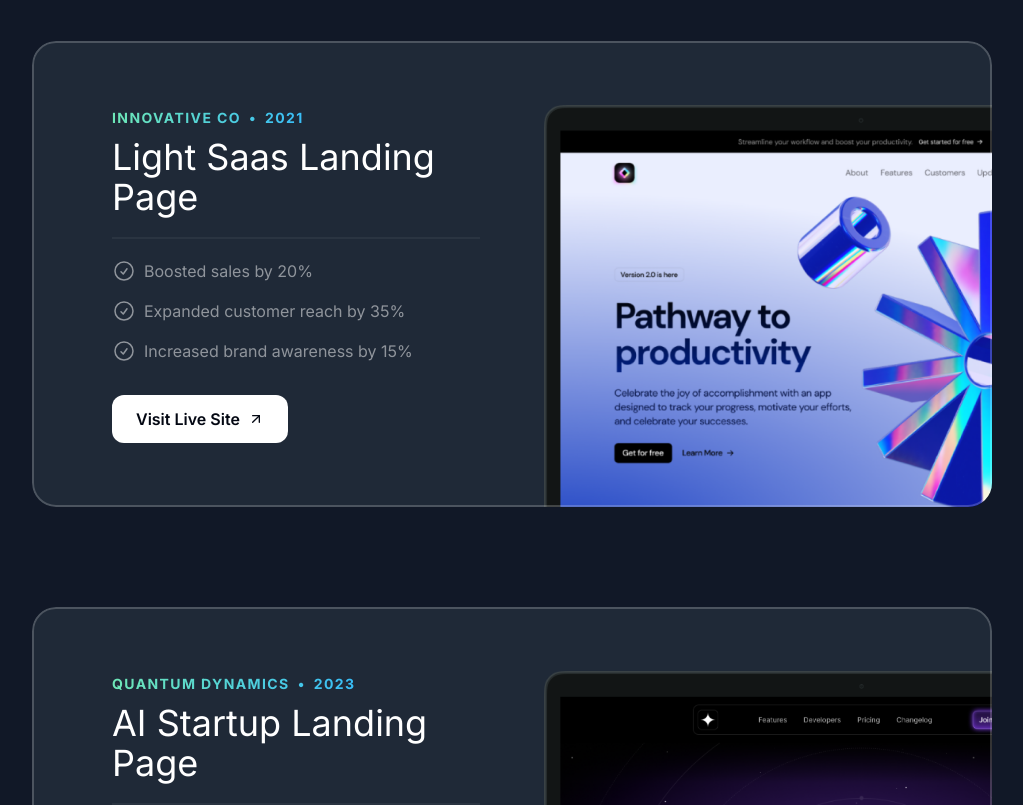
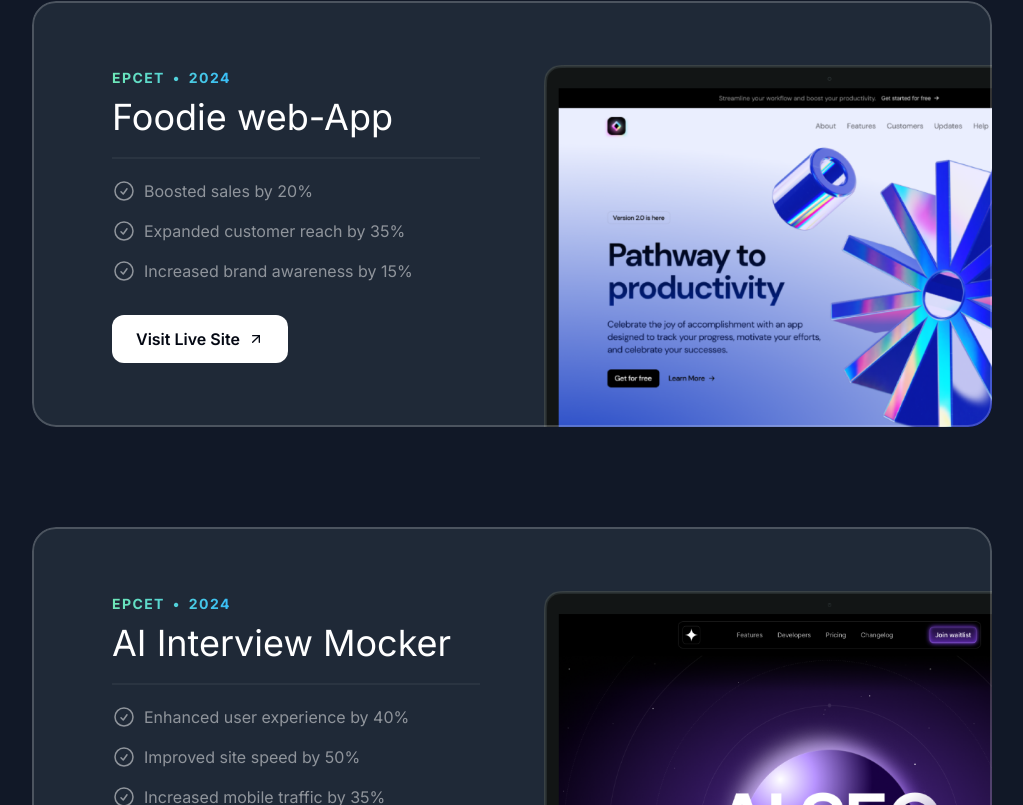
Before and after one commit to ShivaShankarReddy098/My_Portfolio_Using_NextJs, a Next.js app: page / in a window 1280 px wide. Shown: the part 1815-2620 px from the top of the page, without its empty margins (128-1151 px from the left). Built offline with nearby package versions, Linux system fonts and the light colour scheme; a web font is replaced by a local one.

Commit message:
Modified Pages

```diff
--- a/src/sections/About.tsx
+++ b/src/sections/About.tsx
@@ -9,8 +9,8 @@ import ReactIcon from "@/assets/icons/react.svg";
 import ChromeIcon from "@/assets/icons/chrome.svg";
 import GithubIcon from "@/assets/icons/github.svg";
 import { TechIcon } from "@/components/TechIcon";
-import mapImage from "@/assets/images/map.png";
-import smileMemoji from "@/assets/images/memoji-avatar-1.png";
+import mapImage from "@/assets/images/MAP.jpg";
+import smileMemoji from "@/assets/images/memoji-smile.png";
 import { CardHeader } from "@/components/CardHeader";
 import { ToolboxItems } from "@/components/ToolboxItems";
 
@@ -32,12 +32,12 @@ const toolboxItems = [
     icon: ReactIcon,
   },
   {
+    title: "Github",
+    icon: GithubIcon,
+  },
+  {
     title: "Chrome",
     icon: ChromeIcon,
-  },
-  {
-    title: "Github",
-    icon: GithubIcon,
   },
 ];
 
@@ -88,7 +88,7 @@ export const AboutSection = () => {
             <div className="lg:col-span-2 max-w-xs md:col-span-2 md:max-w-md md:p-8 px-8 pt-8 md:pt-12 md:px-10  md:mt-5 after:pointer-events-none bg-gray-800 rounded-3xl overflow-hidden z-0 after:z-10  relative after:content[''] after:absolute after:inset-0 after:outline-white/20 after:outline-2 after:rounded-3xl after:outline after:-outline-offset-2">
               <CardHeader
                 title="My Idol"
-                description="Inspired me to not losing hope."
+                description="Lionel Messi has inspired me to never lose hope, reminding me that perseverance and dedication can lead to greatness."
               />
 
               <Image
@@ -141,10 +141,14 @@ export const AboutSection = () => {
               <Image
                 src={mapImage}
                 alt="map"
-                className="h-full w-full object-cover object-center md:h-full md:w-full md:object-cover lg:h-full lg:w-full lg:object-cover"
+                className="h-full w-full object-cover object-center md:h-full md:w-full md:object-cover"
               />
-              <div className="absolute top-1/2 left-1/2 -translate-x-1/2 -translate-y-1/2 z-1 rounded-full bg-gradient-to-r from-emerald-300 to-sky-400 size-20">
-                <Image src={smileMemoji} alt="smile" className="size-20" />
+              <div className="flex absolute top-52 left-28 lg:left-44 lg:top-64  z-1 rounded-full bg-gradient-to-r from-emerald-300 to-sky-400 size-14 justify-center items-center">
+                <Image
+                  src={smileMemoji}
+                  alt="smile"
+                  className="size-22 object-cover"
+                />
               </div>
             </div>
           </div>
--- a/src/sections/Contact.tsx
+++ b/src/sections/Contact.tsx
@@ -9,7 +9,7 @@ export const ContactSection = () => {
           </h2>
           <p className="text-lg mt-2 text-gray-600">
             Ready to bring your next project to life ?. Let&apos;s connect and
-            discuss.I can help you achieve your goals.
+            discuss.I can help you to achieve your goals.
           </p>
           <button className="text-white bg-gray-900 inline-flex px-6 h-12 rounded-2xl items-center gap-2 mt-8">
             <span className="font-semibold">Contact Me</span>
--- a/src/sections/Projects.tsx
+++ b/src/sections/Projects.tsx
@@ -7,39 +7,75 @@ import ArrowUpRightIcon from "@/assets/icons/arrow-up-right.svg";
 
 const portfolioProjects = [
   {
-    company: "Acme Corp",
-    year: "2022",
-    title: "Dark Saas Landing Page",
+    company: "EPCET",
+    year: "2023",
+    title: "E-Learning Platform",
     results: [
       { title: "Enhanced user experience by 40%" },
       { title: "Improved site speed by 50%" },
       { title: "Increased mobile traffic by 35%" },
     ],
-    link: "https://youtu.be/4k7IdSLxh6w",
+    link: "#",
     image: darkSaasLandingPage,
   },
   {
-    company: "Innovative Co",
-    year: "2021",
-    title: "Light Saas Landing Page",
+    company: "EPCET",
+    year: "2024",
+    title: " Foodie web-App",
     results: [
       { title: "Boosted sales by 20%" },
       { title: "Expanded customer reach by 35%" },
       { title: "Increased brand awareness by 15%" },
     ],
-    link: "https://youtu.be/7hi5zwO75yc",
+    link: "#",
     image: lightSaasLandingPage,
   },
   {
-    company: "Quantum Dynamics",
-    year: "2023",
-    title: "AI Startup Landing Page",
+    company: "EPCET",
+    year: "2024",
+    title: "AI Interview Mocker",
     results: [
       { title: "Enhanced user experience by 40%" },
       { title: "Improved site speed by 50%" },
       { title: "Increased mobile traffic by 35%" },
     ],
-    link: "https://youtu.be/Z7I5uSRHMHg",
+    link: "#",
+    image: aiStartupLandingPage,
+  },
+  {
+    company: "EPCET",
+    year: "2024",
+    title: "E-Commerce Website",
+    results: [
+      { title: "Enhanced user experience by 40%" },
+      { title: "Improved site speed by 50%" },
+      { title: "Increased mobile traffic by 35%" },
+    ],
+    link: "#",
+    image: aiStartupLandingPage,
+  },
+  {
+    company: "EPCET",
+    year: "2024",
+    title: "College Management Dashboard",
+    results: [
+      { title: "Enhanced user experience by 40%" },
+      { title: "Improved site speed by 50%" },
+      { title: "Increased mobile traffic by 35%" },
+    ],
+    link: "#",
+    image: aiStartupLandingPage,
+  },
+  {
+    company: "EPCET",
+    year: "2024",
+    title: "Blog App",
+    results: [
+      { title: "Enhanced user experience by 40%" },
+      { title: "Improved site speed by 50%" },
+      { title: "Increased mobile traffic by 35%" },
+    ],
+    link: "#",
     image: aiStartupLandingPage,
   },
 ];
--- a/src/sections/Testimonials.tsx
+++ b/src/sections/Testimonials.tsx
@@ -8,7 +8,7 @@ import Image from "next/image";
 
 const testimonials = [
   {
-    name: "Alex Turner",
+    name: "Abhishek Reddy",
     position: "Marketing Manager @ TechStartups",
     text: "Shiva was instrumental in transforming our website into a powerful marketing tool. His attention to detail and ability to understand our brand is exceptional. We're thrilled with the results!",
     avatar: memojiAvatar1,
```
Also changed, not shown: src/assets/images/MAP.jpg (added).
